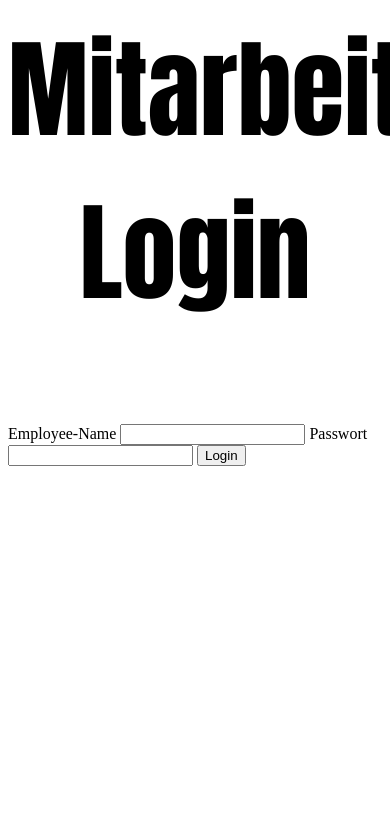
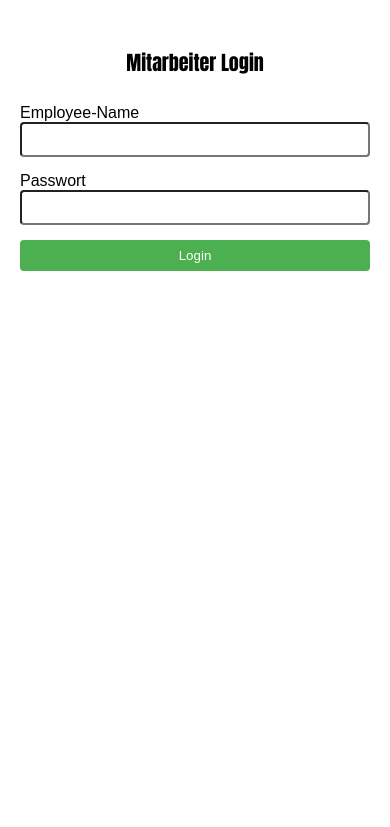
Before and after one commit to derphilovic/gurksino, a PHP site: page /investment/admin.php in a window 390 px wide; the page is wider, and only the part inside the window is pictured. Shown: the top 827 px of that part. Run offline with PHP 8.4, Linux system fonts and the light colour scheme.

Commit message:
reactive admin page design

```diff
--- a/investment/admin.php
+++ b/investment/admin.php
@@ -18,9 +18,92 @@ function getDbConnection() {
     return $conn;
 }
 ?>
-<style>
-    <?php include 'cas-style.css'; ?>
-</style>
+<!DOCTYPE html>
+<html lang="de">
+<head>
+    <meta charset="UTF-8">
+    <meta name="viewport" content="width=device-width, initial-scale=1.0">
+    <title>Gurksino Admin</title>
+    <style>
+        <?php include 'cas-style.css'; ?>
+
+        /* Responsive styles */
+        * {
+            box-sizing: border-box;
+        }
+
+        body {
+            margin: 0;
+            padding: 0;
+            font-family: Arial, sans-serif;
+        }
+
+        .contact-container, .stats-container {
+            width: 90%;
+            max-width: 600px;
+            margin: 20px auto;
+            padding: 20px;
+        }
+
+        input, button {
+            width: 100%;
+            padding: 10px;
+            margin-bottom: 15px;
+            border-radius: 4px;
+        }
+
+        button {
+            cursor: pointer;
+            background-color: #4CAF50;
+            color: white;
+            border: none;
+        }
+
+        button:hover {
+            background-color: #45a049;
+        }
+
+        /* Media queries */
+        @media screen and (max-width: 768px) {
+            .contact-container, .stats-container {
+                width: 95%;
+                padding: 15px;
+            }
+
+            h1 {
+                font-size: 24px;
+            }
+
+            h2 {
+                font-size: 18px;
+            }
+        }
+
+        @media screen and (max-width: 480px) {
+            .contact-container, .stats-container {
+                width: 100%;
+                padding: 10px;
+            }
+
+            input, button {
+                padding: 8px;
+            }
+
+            h1 {
+                font-size: 20px;
+            }
+
+            h2 {
+                font-size: 16px;
+            }
+
+            .form-wrapper, .stats-wrapper {
+                padding: 10px;
+            }
+        }
+    </style>
+</head>
+<body>
 <?php if ($admin_page == 0): ?>
 
 <section id="employeefield">
@@ -90,7 +173,7 @@ if ($_SERVER["REQUEST_METHOD"] == "POST") {
 
         // Check if fields are not empty
         if (empty($emp_id) || empty($emp_pswrd)) {
-            echo "Bitte geben Sie Ihre Gurksino-ID und Passwort ein.";
+            echo "<div class='error-message'>Bitte geben Sie Ihre Gurksino-ID und Passwort ein.</div>";
         } else {
             $conn = getDbConnection();
 
@@ -117,10 +200,10 @@ if ($_SERVER["REQUEST_METHOD"] == "POST") {
                     header("Location: " . $_SERVER['PHP_SELF']);
                     exit;
                 } else {
-                    echo "Falsches Passwort!";
+                    echo "<div class='error-message'>Falsches Passwort!</div>";
                 }
             } else {
-                echo "Kein Benutzername gefunden";
+                echo "<div class='error-message'>Kein Benutzername gefunden</div>";
             }
 
             $stmt->close();
@@ -138,13 +221,13 @@ if ($_SERVER["REQUEST_METHOD"] == "POST") {
 
         // Input validation
         if (empty($name_id)) {
-            echo "Bitte Nutzername eingeben!";
+            echo "<div class='error-message'>Bitte Nutzername eingeben!</div>";
         } elseif (empty($passw)) {
-            echo "Bitte Passwort eingeben!";
+            echo "<div class='error-message'>Bitte Passwort eingeben!</div>";
         } elseif ($passw != $passwrpt) {
-            echo "Passwörter stimmen nicht überein!";
+            echo "<div class='error-message'>Passwörter stimmen nicht überein!</div>";
         } elseif (!is_numeric($credit) || $credit < 0) {
-            echo "Bitte gültiges Guthaben eingeben!";
+            echo "<div class='error-message'>Bitte gültiges Guthaben eingeben!</div>";
         } else {
             $conn = getDbConnection();
 
@@ -158,7 +241,7 @@ if ($_SERVER["REQUEST_METHOD"] == "POST") {
             if (mysqli_stmt_num_rows($check_stmt) > 0) {
                 mysqli_stmt_close($check_stmt);
                 mysqli_close($conn);
-                echo "Dieser Nutzername ist bereits vergeben!";
+                echo "<div class='error-message'>Dieser Nutzername ist bereits vergeben!</div>";
             } else {
                 mysqli_stmt_close($check_stmt);
 
@@ -177,14 +260,14 @@ if ($_SERVER["REQUEST_METHOD"] == "POST") {
 
                 if (!$insert_stmt) {
                     mysqli_close($conn);
-                    echo "Datenbankfehler: " . mysqli_error($conn);
+                    echo "<div class='error-message'>Datenbankfehler: " . mysqli_error($conn) . "</div>";
                 } else {
                     mysqli_stmt_bind_param($insert_stmt, "issd", $next_id, $name_id, $passw, $credit);
 
                     if (mysqli_stmt_execute($insert_stmt)) {
-                        echo "Account erfolgreich erstellt!";
+                        echo "<div class='success-message'>Account erfolgreich erstellt!</div>";
                     } else {
-                        echo "Fehler beim Erstellen des Accounts: " . mysqli_stmt_error($insert_stmt);
+                        echo "<div class='error-message'>Fehler beim Erstellen des Accounts: " . mysqli_stmt_error($insert_stmt) . "</div>";
                     }
 
                     mysqli_stmt_close($insert_stmt);
@@ -206,3 +289,5 @@ if ($_SERVER["REQUEST_METHOD"] == "POST") {
     }
 }
 ?>
+</body>
+</html>
```
